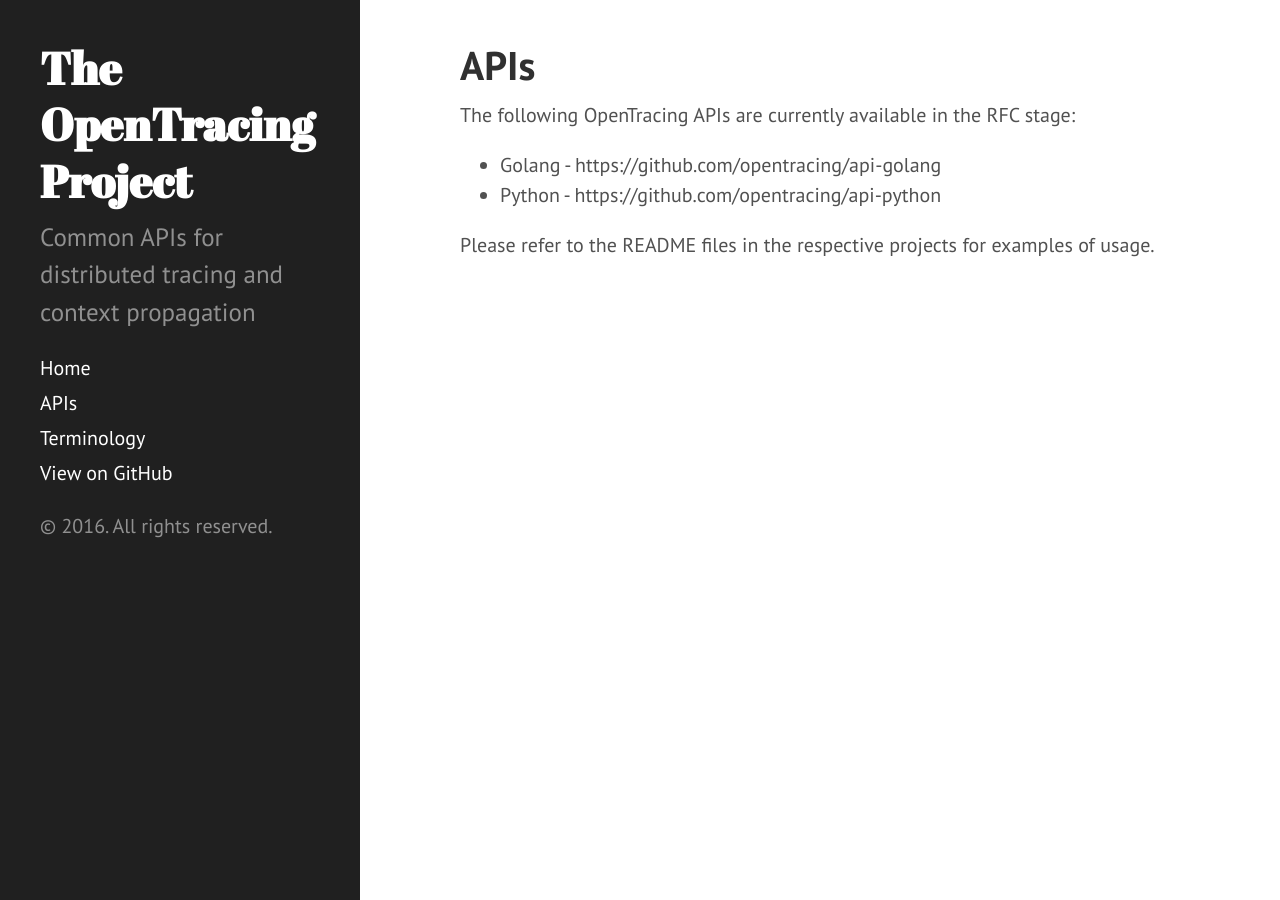
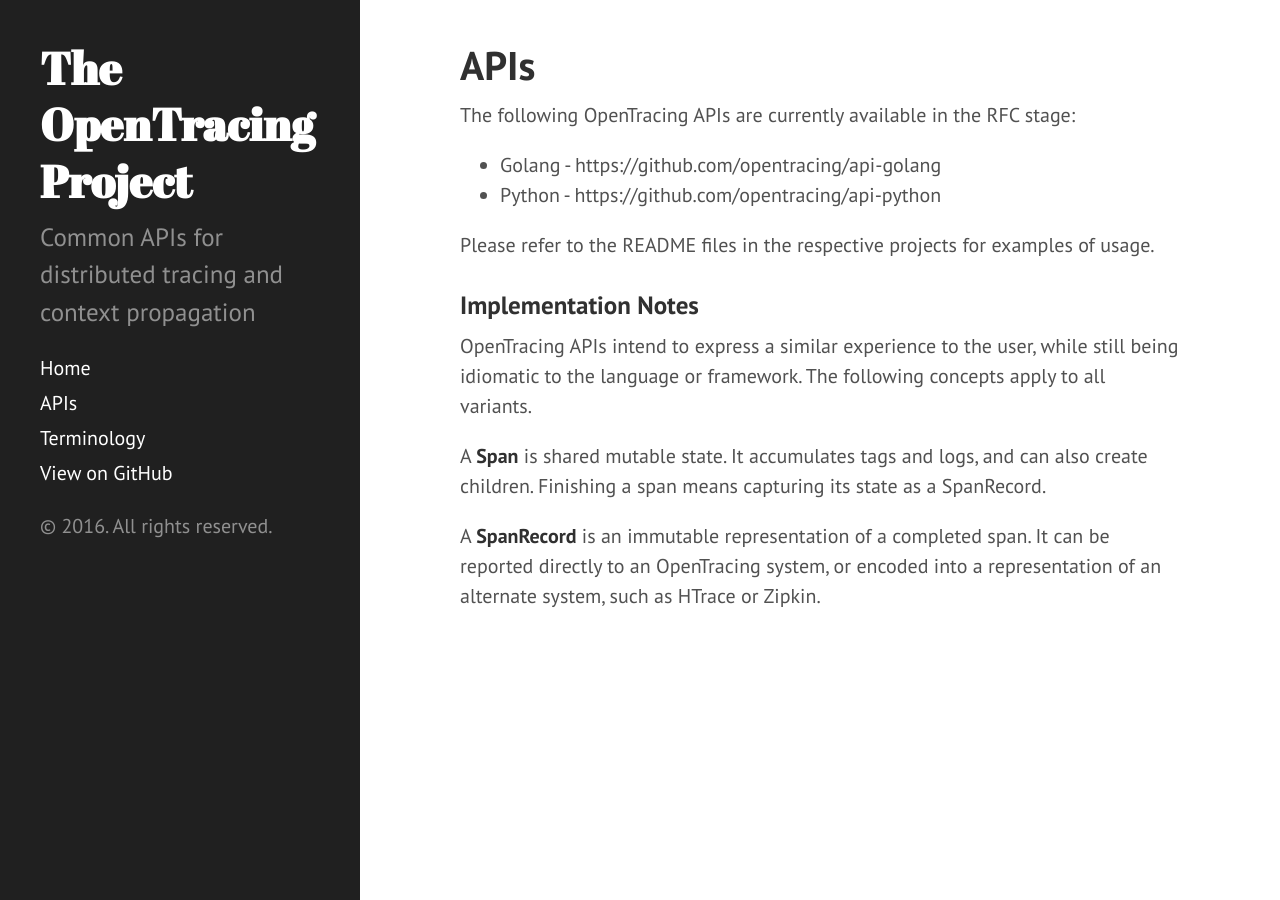
Before and after one commit to opentracing/opentracing.io, a Jekyll site: the page built from apis.md, in a window 1280 px wide. Built offline with Jekyll 4.4.1, drawn with Linux system fonts in a browser that asks for light colours; Markdown is read by kramdown in place of the engine named in the settings.

Commit message:
Clarifies standard api types for span
Prior to this change, there was a mutable accumulator called `Span` (similar to HTrace's one), and also a concept of a immutable finished span called `RawSpan`. Since `RawSpan` was the input of `RecordSpan`, and "raw" distracts at least me, this changes terminology to say `SpanRecord`. I believe `SpanRecord` more closely relates both the the apis that use it, and also it being a the canonical immutable struct.

```diff
--- a/apis.md
+++ b/apis.md
@@ -8,3 +8,11 @@
 * Python - https://github.com/opentracing/api-python
 
 Please refer to the README files in the respective projects for examples of usage.
+
+### Implementation Notes
+
+OpenTracing APIs intend to express a similar experience to the user, while still being idiomatic to the language or framework. The following concepts apply to all variants.
+
+A **Span** is shared mutable state. It accumulates tags and logs, and can also create children. Finishing a span means capturing its state as a SpanRecord.
+
+A **SpanRecord** is an immutable representation of a completed span. It can be reported directly to an OpenTracing system, or encoded into a representation of an alternate system, such as HTrace or Zipkin.
```
